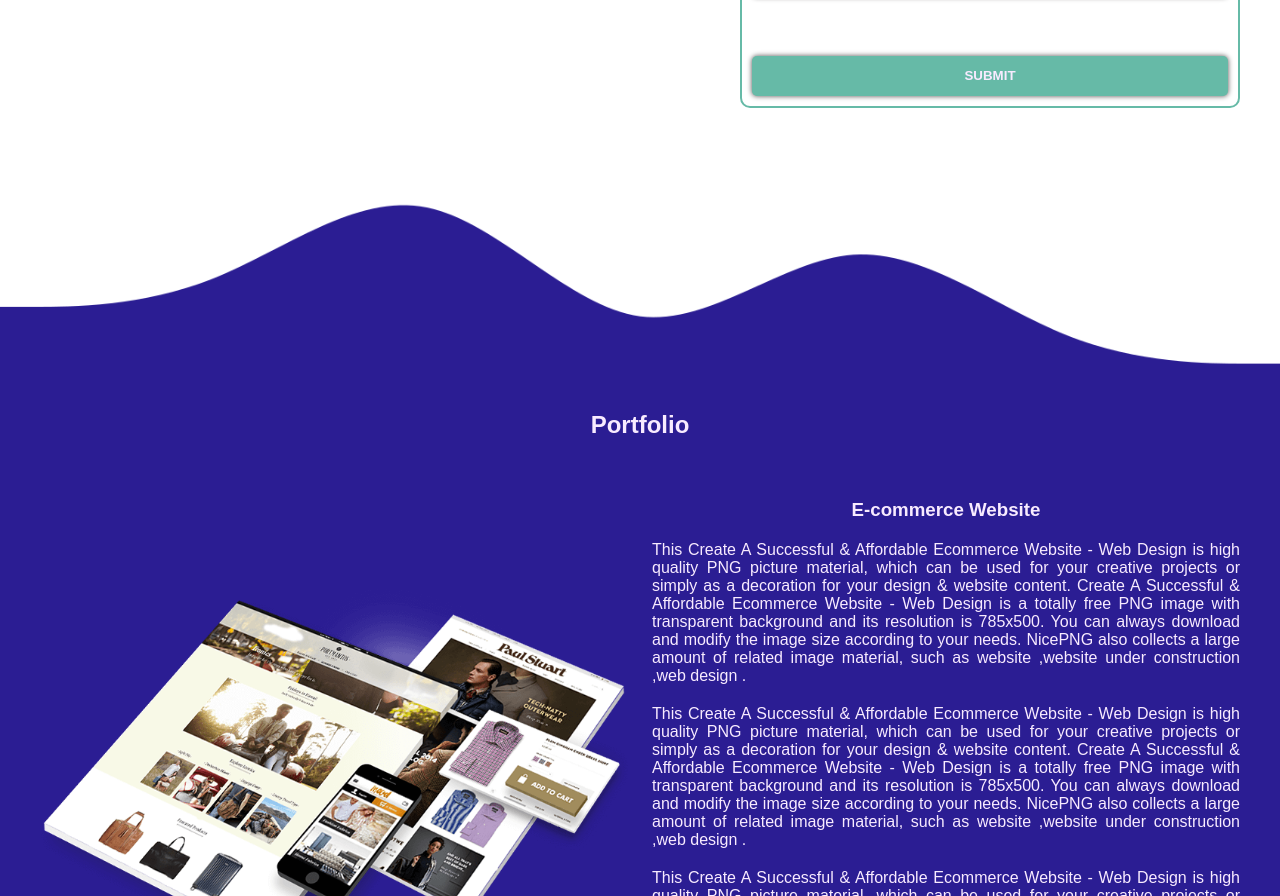
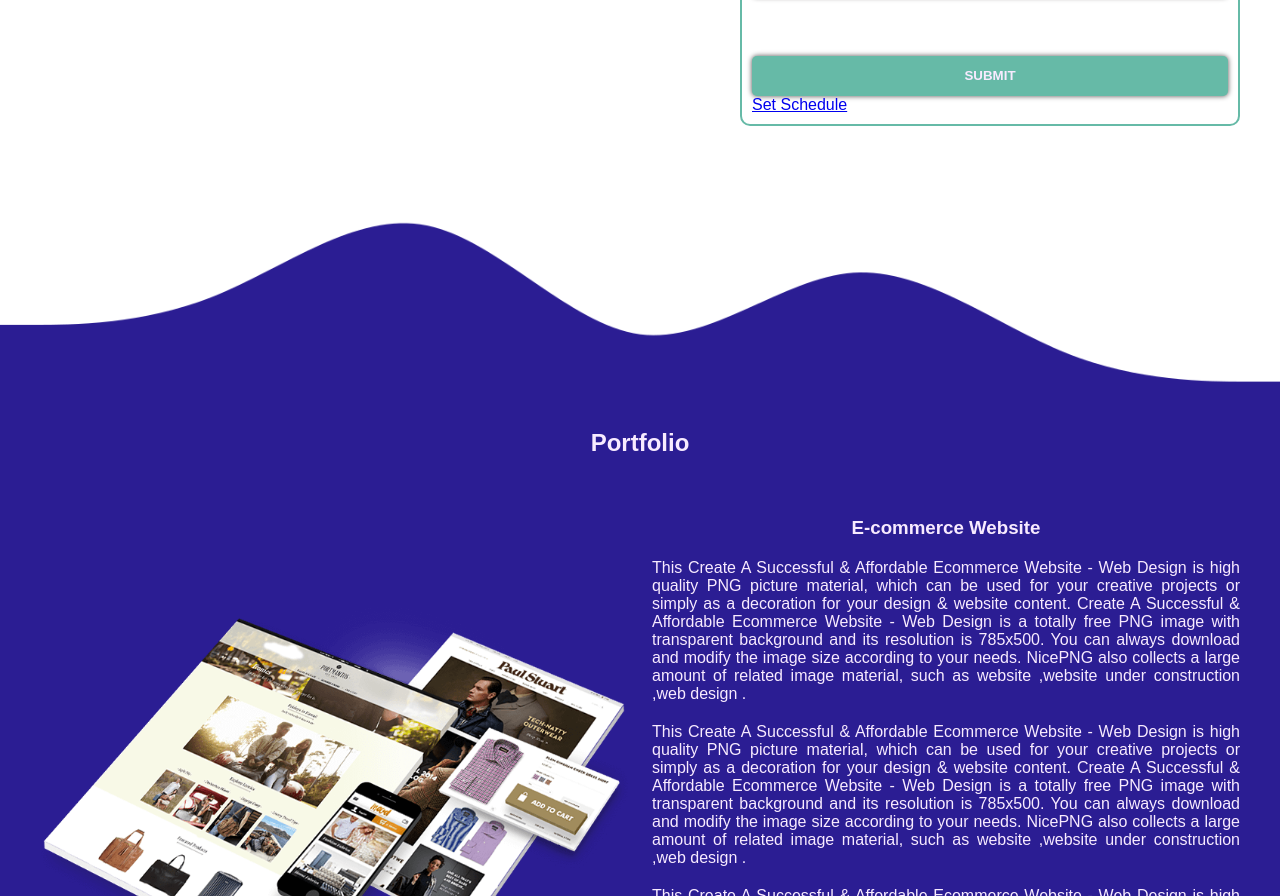
Before and after one commit to vadevelopments/linkingdev, a plain HTML site: page index.html in a window 1280 px wide. Shown: the part 3111-4007 px from the top of the page. Drawn offline with Linux system fonts and the light colour scheme.

Commit message:
Update: Added set schedulr link

```diff
--- a/index.html
+++ b/index.html
@@ -148,6 +148,7 @@
                     <textarea name="message" id="contact-message" cols="30" rows="10" placeholder="Enter your message"></textarea>
                     <input class="btn-submit" type="submit" name="submit" value="SUBMIT">
                 </form>
+                <a href="#">Set Schedule</a>
             </div>
         </div>
         <div class="wave-bottom">
```
